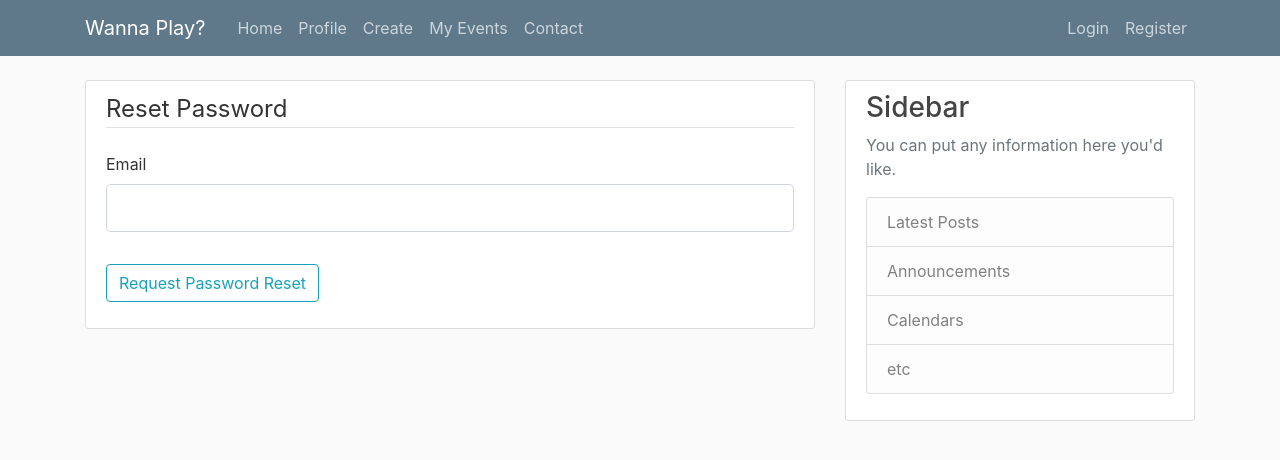
After one commit to martacampra/projectIS-group21, a Flask app: page /reset_password in a window 1280 px wide. The commit adds this page. Shown: the top 460 px of the page. Run offline with Flask 2, Linux system fonts and the light colour scheme; some libraries are stand-ins or nearby versions.

Commit message:
10/01/21 email confirmation

```diff
--- a/flaskblog/events/routes.py
+++ b/flaskblog/events/routes.py
@@ -157,8 +157,8 @@ def join(event_id):
     if event.creator == current_user:
         abort(403)
 
-    if Participant.query.filter_by(u_id=current_user) and Participant.query.filter_by(e_id=event):
-        abort(500)
+    #if Participant.query.filter_by(u_id=current_user) and Participant.query.filter_by(e_id=event):
+    #    abort(500)
 
     #par = Participant.query.get_or_404(event_id)
 
--- a/flaskblog/templates/login.html
+++ b/flaskblog/templates/login.html
@@ -40,7 +40,7 @@
                 {{ form.submit(class="btn btn-outline-info") }}
             </div>
             <small class="text-muted ml-2">
-                <a href="#">Forgot Password?</a>
+                <a href="{{ url_for('users.reset_request') }}">Forgot Password?</a>
             </small>
         </form>
     </div>
--- /dev/null
+++ b/flaskblog/templates/reset_request.html
@@ -0,0 +1,27 @@
+{% extends "layout.html" %}
+{% block content %}
+    <div class="content-section">
+        <form method="POST" action="">
+            {{ form.hidden_tag() }}
+            <fieldset class="form-group">
+                <legend class="border-bottom mb-4">Reset Password</legend>
+                <div class="form-group">
+                    {{ form.email.label(class="form-control-label") }}
+                    {% if form.email.errors %}
+                        {{ form.email(class="form-control form-control-lg is-invalid") }}
+                        <div class="invalid-feedback">
+                            {% for error in form.email.errors %}
+                                <span>{{ error }}</span>
+                            {% endfor %}
+                        </div>
+                    {% else %}
+                        {{ form.email(class="form-control form-control-lg") }}
+                    {% endif %}
+                </div>
+            </fieldset>
+            <div class="form-group">
+                {{ form.submit(class="btn btn-outline-info") }}
+            </div>
+        </form>
+    </div>
+{% endblock content %}
--- a/flaskblog/users/forms.py
+++ b/flaskblog/users/forms.py
@@ -49,3 +49,26 @@ class UpdateProfileForm(FlaskForm):
                                   #('advanced', 'Advanced')])
 
     submit = SubmitField('Update')
+
+    def validate_email(self, email):
+        if email.data != current_user.email:
+            user = User.query.filter_by(email=email.data).first()
+            if user:
+                raise ValidationError('That email is taken. Please choose a different one.')
+
+class RequestResetForm(FlaskForm):
+    email = StringField('Email',
+                        validators=[DataRequired(), Email()])
+    submit = SubmitField('Request Password Reset')
+
+    def validate_email(self, email):
+        user = User.query.filter_by(email=email.data).first()
+        if user is None:
+            raise ValidationError('There is no account with that email. You must register first.')
+
+
+class ResetPasswordForm(FlaskForm):
+    password = PasswordField('Password', validators=[DataRequired()])
+    confirm_password = PasswordField('Confirm Password',
+                                     validators=[DataRequired(), EqualTo('password')])
+    submit = SubmitField('Reset Password')
--- a/flaskblog/users/routes.py
+++ b/flaskblog/users/routes.py
@@ -1,9 +1,12 @@
 from flask import Blueprint, render_template, url_for, flash, redirect, request
+from flask_user.forms import ResetPasswordForm
+
 from flaskblog import bcrypt, db
-from flaskblog.users.forms import RegistrationForm, LoginForm, UpdateProfileForm, AddSport
+from flaskblog.users.forms import RegistrationForm, LoginForm, UpdateProfileForm, AddSport, RequestResetForm
 from flaskblog.models import User, Sport, SportPlayed
 from flask_login import login_user, current_user, logout_user, login_required
-from flaskblog.users.utils import save_picture
+from flaskblog.users.utils import save_picture, send_mail, send_reset_email
+
 users = Blueprint('users', __name__)
 
 available_place = []
@@ -65,12 +68,53 @@ def register():
     if form.validate_on_submit():
         hashed_password = bcrypt.generate_password_hash(form.password.data).decode('utf-8')
         user = User(name=form.name.data,surname=form.surname.data, birthdate= form.birthdate.data, email=form.email.data, password=hashed_password)
+        send_mail(form.email.data,
+                  'You have registered succesfully',
+                  'mail',
+                  name=form.name.data,
+                  username=form.email.data,
+                  password=form.password.data
+                  )
 
         db.session.add(user)
         db.session.commit()
         flash('Your account has been created! You are now able to log in', 'success')
         return redirect(url_for('users.login'))
     return render_template('register.html', title='Register', form=form)
+
+
+
+
+
+@users.route("/reset_password", methods=['GET', 'POST'])
+def reset_request():
+    if current_user.is_authenticated:
+        return redirect(url_for('home'))
+    form = RequestResetForm()
+    if form.validate_on_submit():
+        user = User.query.filter_by(email=form.email.data).first()
+        send_reset_email(user)
+        flash('An email has been sent with instructions to reset your password.', 'info')
+        return redirect(url_for('users.login'))
+    return render_template('reset_request.html', title='Reset Password', form=form)
+
+
+@users.route("/reset_password/<token>", methods=['GET', 'POST'])
+def reset_token(token):
+    if current_user.is_authenticated:
+        return redirect(url_for('main.home'))
+    user = User.verify_reset_token(token)
+    if user is None:
+        flash('That is an invalid or expired token', 'warning')
+        return redirect(url_for('users.reset_request'))
+    form = ResetPasswordForm()
+    if form.validate_on_submit():
+        hashed_password = bcrypt.generate_password_hash(form.password.data).decode('utf-8')
+        user.password = hashed_password
+        db.session.commit()
+        flash('Your password has been updated! You are now able to log in', 'success')
+        return redirect(url_for('users.login'))
+    return render_template('reset_token.html', title='Reset Password', form=form)
 
 
 @users.route("/", methods=['GET', 'POST'])
```
Also changed, not shown: flaskblog/__init__.py (+13 -0 lines), flaskblog/models.py (+72 -52 lines), flaskblog/templates/mail.html (added, +12 -0 lines), flaskblog/templates/reset_mail.html (added, +13 -0 lines), flaskblog/templates/reset_token.html (added, +40 -0 lines), flaskblog/users/utils.py (+32 -1 lines), flaskblog/site.db, flaskblog/static/profile_pics/IMG_5087.jpg (added), flaskblog/static/profile_pics/customer req.png (added), 1 other file.
